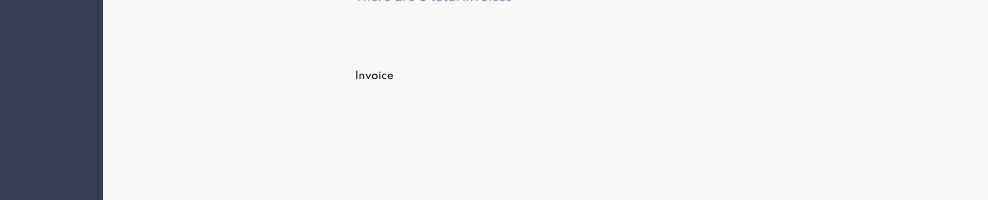
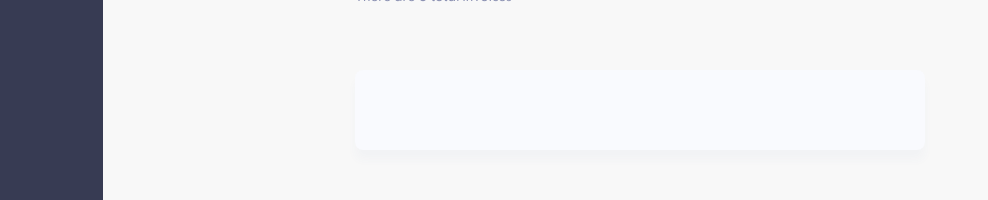
Before and after one commit to Euuphi/invoice-app, a Next.js app: page / in a window 1280 px wide. Shown: the part 129-329 px from the top of the page, without its empty margins (0-988 px from the left). Built offline with nearby package versions, Linux system fonts and the light colour scheme.

Commit message:
Create invoice item container

```diff
--- /dev/null
+++ b/src/components/sections/Invoices/InvoiceItem.js
@@ -0,0 +1,27 @@
+import styled from "styled-components";
+// Theme
+import { colors } from "themes/colors";
+
+const Container = styled.div`
+    background-color: ${({ theme }) => theme.background.secondary};
+    border: 1px solid transparent;
+    border-radius: 0.8rem;
+    box-shadow: 0 1rem 1rem ${({ theme }) => theme.shadow.light};
+    height: 8rem;
+
+    &:hover {
+        border-color: ${colors.main.primary};
+    }
+`;
+
+const Id = styled.span``;
+
+const InvoiceItem = () => {
+    return (
+        <Container>
+            <Id></Id>
+        </Container>
+    );
+};
+
+export default InvoiceItem;
--- a/src/components/sections/Invoices/Invoices.js
+++ b/src/components/sections/Invoices/Invoices.js
@@ -1,5 +1,12 @@
+import FlexContainer from "components/layout/FlexContainer";
+import InvoiceItem from "./InvoiceItem";
+
 const Invoices = () => {
-    return <div>Invoice</div>;
+    return (
+        <FlexContainer flexDirection="column" gap="2rem">
+            <InvoiceItem />
+        </FlexContainer>
+    );
 };
 
 export default Invoices;
--- a/src/components/ui/FilterOptions/FilterOptionsDropdown.js
+++ b/src/components/ui/FilterOptions/FilterOptionsDropdown.js
@@ -7,7 +7,7 @@ const Container = styled.div`
 
     background-color: ${({ theme }) => theme.background.tertiary};
     border-radius: 1.2rem;
-    box-shadow: 0 1rem 2rem ${({ theme }) => theme.shadow};
+    box-shadow: 0 1rem 2rem ${({ theme }) => theme.shadow.medium};
     padding: 2.4rem;
     width: 130%;
     transform: translate(-12.5%, 110%);
--- a/src/themes/darkTheme.js
+++ b/src/themes/darkTheme.js
@@ -16,7 +16,10 @@ const darkTheme = {
     },
     nav: "#1e2139",
     text: { primary: "#fff", secondary: "#dfe3fa" },
-    shadow: "rgba(0, 0, 0, 0.15)",
+    shadow: {
+        medium: "rgba(0, 0, 0, 0.15)",
+        light: "rgba(0, 0, 0, 0.03)",
+    },
 };
 
 export { darkTheme };
--- a/src/themes/lightTheme.js
+++ b/src/themes/lightTheme.js
@@ -16,7 +16,10 @@ const lightTheme = {
     },
     nav: "#373b53",
     text: { primary: "#0c0e16", secondary: "#7e88c3" },
-    shadow: "rgba(72, 84, 159, 0.15)",
+    shadow: {
+        medium: "rgba(72, 84, 159, 0.15)",
+        light: "rgba(72, 84, 159, 0.03)",
+    },
 };
 
 export { lightTheme };
```
